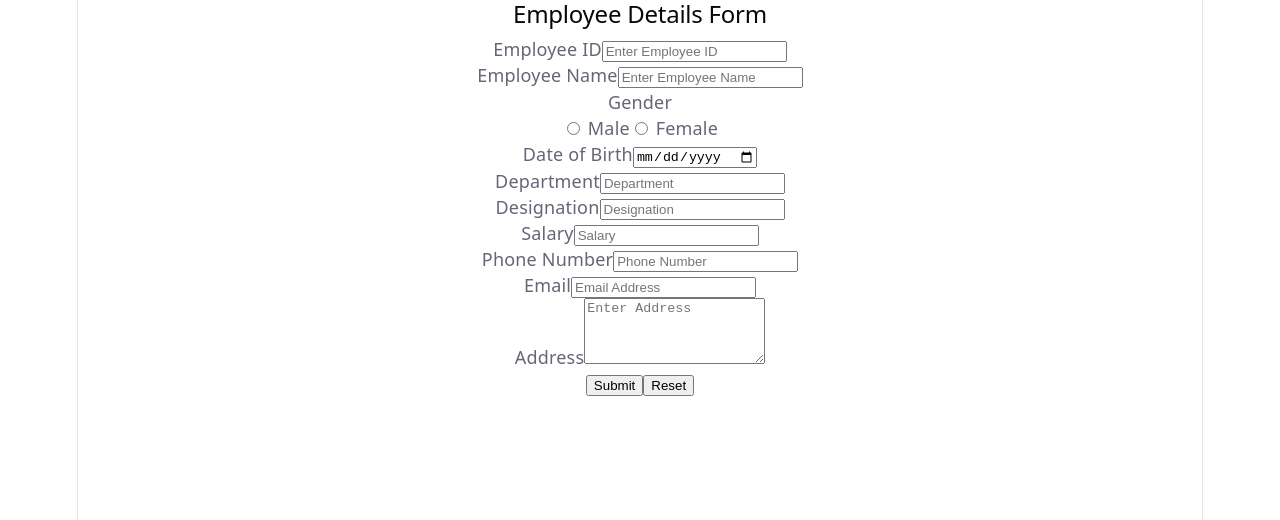
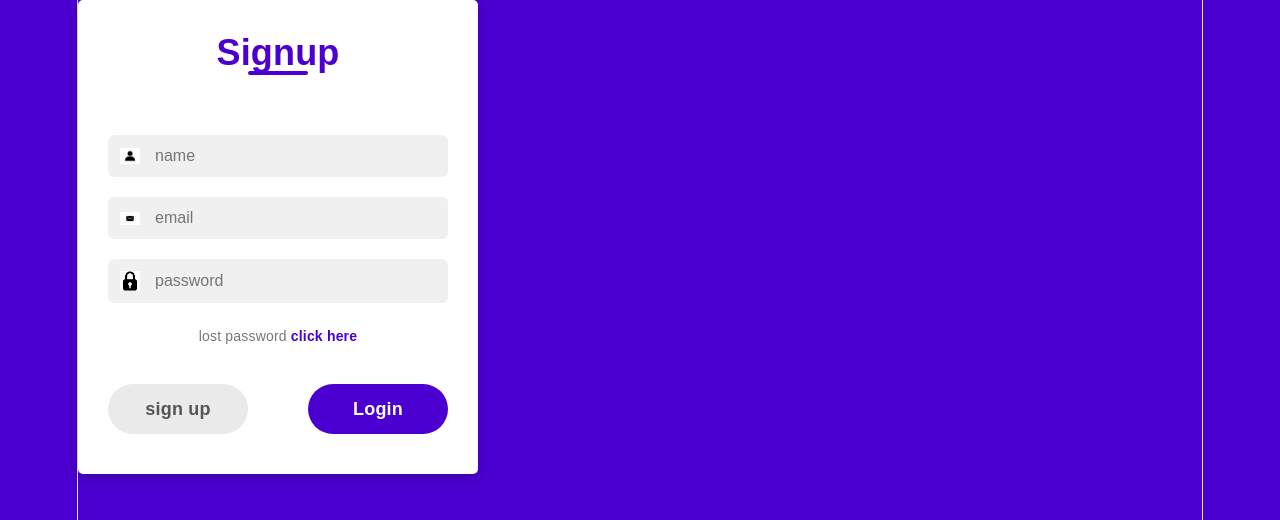
Before and after one commit to mirharrishp/login, a React (Vite) app: page / in a window 1280 px wide. Shown: the top 520 px of the page. Built offline with nearby package versions, Linux system fonts and the light colour scheme.

Commit message:
log page committed

```diff
--- a/src/App.jsx
+++ b/src/App.jsx
@@ -1,83 +1,13 @@
 import React from "react";
 import "./App.css";
+import LoginPage from "./pages/loginpage";
 
 function App() {
   return (
-    <div className="container">
-      <div className="form-box">
-        <h2>Employee Details Form</h2>
+    <>
+     <LoginPage />
 
-        <form>
-          <div className="form-group">
-            <label>Employee ID</label>
-            <input type="text" placeholder="Enter Employee ID" />
-          </div>
-
-          <div className="form-group">
-            <label>Employee Name</label>
-            <input type="text" placeholder="Enter Employee Name" />
-          </div>
-
-          <div className="form-group">
-            <label>Gender</label>
-            <div className="gender">
-              <label>
-                <input type="radio" name="gender" /> Male
-              </label>
-
-              <label>
-                <input type="radio" name="gender" /> Female
-              </label>
-            </div>
-          </div>
-
-          <div className="form-group">
-            <label>Date of Birth</label>
-            <input type="date" />
-          </div>
-
-          <div className="form-group">
-            <label>Department</label>
-            <input type="text" placeholder="Department" />
-          </div>
-
-          <div className="form-group">
-            <label>Designation</label>
-            <input type="text" placeholder="Designation" />
-          </div>
-
-          <div className="form-group">
-            <label>Salary</label>
-            <input type="number" placeholder="Salary" />
-          </div>
-
-          <div className="form-group">
-            <label>Phone Number</label>
-            <input type="tel" placeholder="Phone Number" />
-          </div>
-
-          <div className="form-group">
-            <label>Email</label>
-            <input type="email" placeholder="Email Address" />
-          </div>
-
-          <div className="form-group">
-            <label>Address</label>
-            <textarea rows="4" placeholder="Enter Address"></textarea>
-          </div>
-
-          <div className="btn-group">
-            <button type="submit" className="submit-btn">
-              Submit
-            </button>
-
-            <button type="reset" className="reset-btn">
-              Reset
-            </button>
-          </div>
-        </form>
-      </div>
-    </div>
+    </>
   );
 }
 
--- a/src/pages/loginpage.css
+++ b/src/pages/loginpage.css
@@ -14,6 +14,8 @@ body {
 }
 
 .container {
+  display: flex;
+  flex-direction: column;
   width: 400px;
   background: #fff;
   padding: 40px 30px;
```
